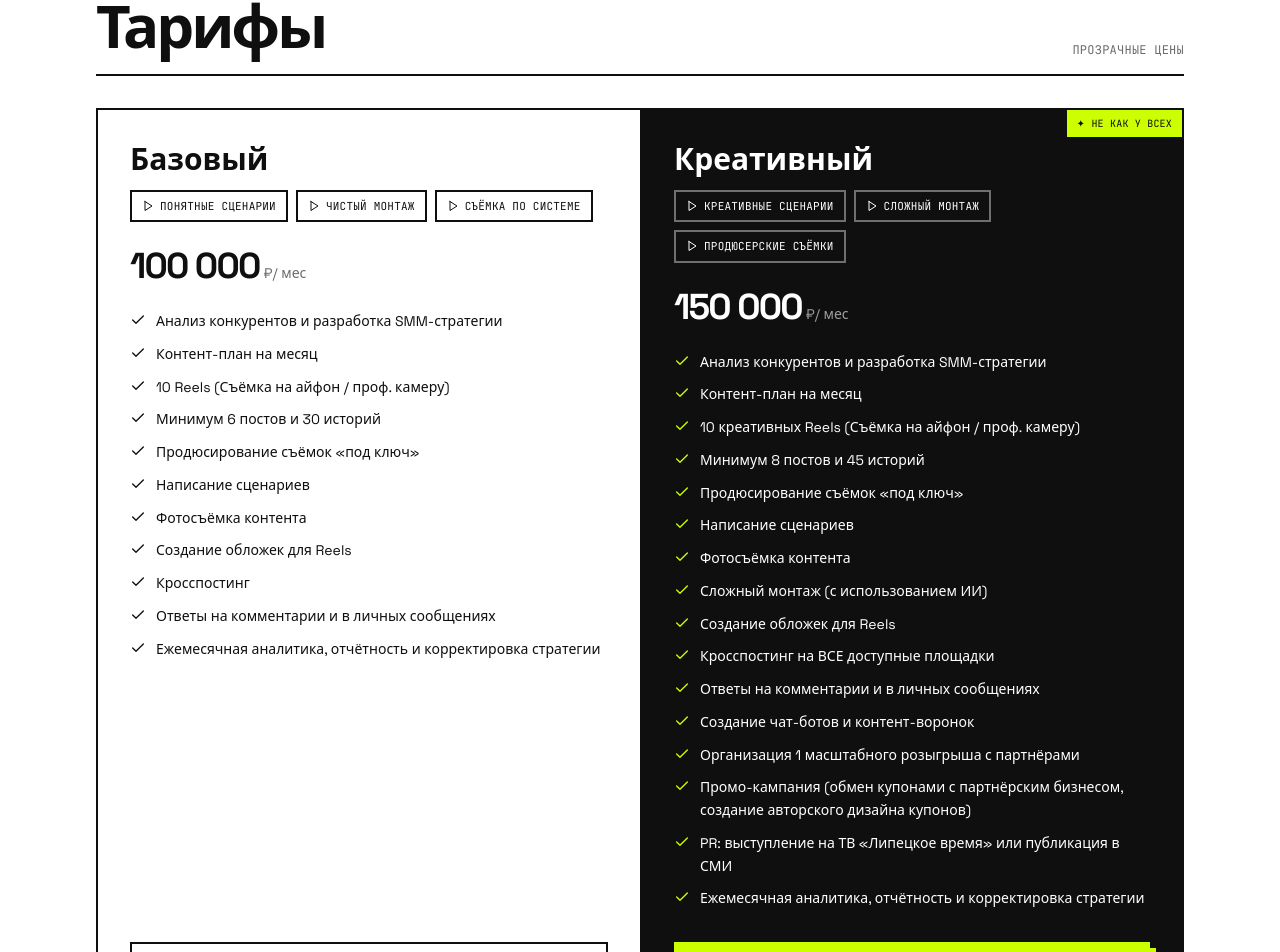
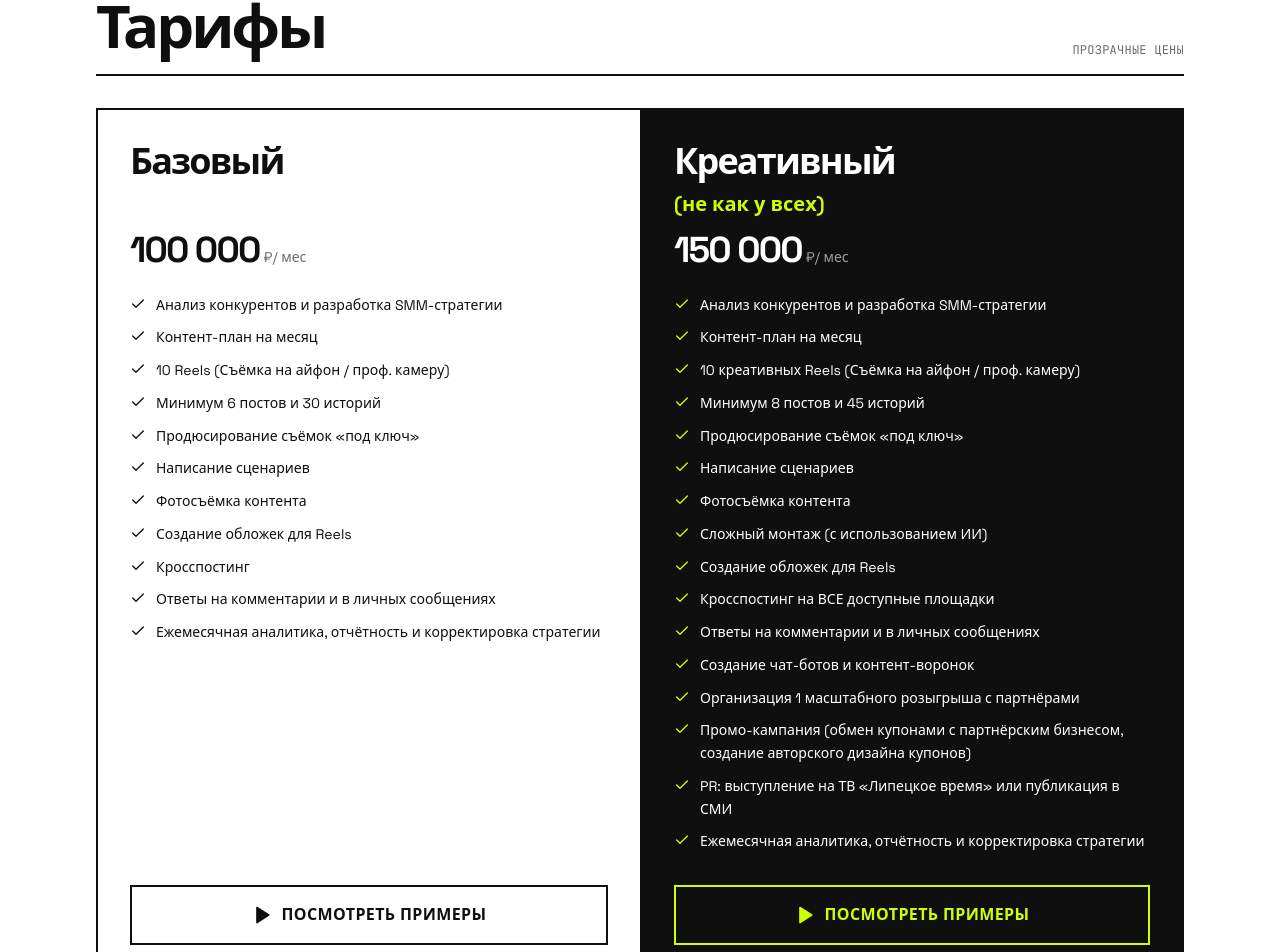
Before and after one commit to pr-poehali-dev/project-blueprints-2024, a React (Vite) app: page / in a window 1280 px wide. Shown: the part 2719-3671 px from the top of the page. Built offline with nearby package versions, Linux system fonts and the light colour scheme.

Commit message:
`refactor: redesign pricing layout with creative tier`

```diff
--- a/src/components/PricingSection.tsx
+++ b/src/components/PricingSection.tsx
@@ -4,11 +4,8 @@ import { Button } from "@/components/ui/button"
 const pricingTiers = [
   {
     name: "Базовый",
-    tags: [
-      { label: "Понятные сценарии", example: "https://rutube.ru/shorts/376ee44caea82478be5e7f5fe29fa445/" },
-      { label: "Чистый монтаж", example: "https://rutube.ru/shorts/b0ae9ee6a009582688b497a4f2e0d7d2/" },
-      { label: "Съёмка по системе", example: "https://rutube.ru/shorts/c663b7c5d19c2f9be7b34dfd84b9c303/" },
-    ],
+    accent: null,
+    examplesUrl: "https://rutube.ru/shorts/376ee44caea82478be5e7f5fe29fa445/",
     price: "100 000",
     period: "/ мес",
     badge: null,
@@ -29,14 +26,11 @@ const pricingTiers = [
   },
   {
     name: "Креативный",
-    tags: [
-      { label: "Креативные сценарии", example: "https://rutube.ru/shorts/fd0edd196b670e7ae99c033aa265b894/" },
-      { label: "Сложный монтаж", example: "https://rutube.ru/shorts/617a3f081e6abe3bc7e19bfb9440ad93/" },
-      { label: "Продюсерские съёмки", example: "https://rutube.ru/shorts/33a1c2f9542daa338093cc3889ac5f5f/" },
-    ],
+    accent: "(не как у всех)",
+    examplesUrl: "https://rutube.ru/shorts/fd0edd196b670e7ae99c033aa265b894/",
     price: "150 000",
     period: "/ мес",
-    badge: "Не как у всех",
+    badge: null,
     features: [
       "Анализ конкурентов и разработка SMM-стратегии",
       "Контент-план на месяц",
@@ -80,34 +74,18 @@ export function PricingSection() {
                 index !== 0 ? "border-t-2 md:border-t-0 border-foreground" : ""
               } ${tier.highlighted ? "bg-foreground text-background" : ""}`}
             >
-              {tier.badge && (
-                <span className="absolute top-0 right-0 font-mono-tag text-[10px] uppercase tracking-wide px-2.5 py-1.5 bg-accent text-accent-foreground">
-                  ✦ {tier.badge}
-                </span>
-              )}
-
-              <h3 className="text-2xl sm:text-3xl font-bold mb-3">{tier.name}</h3>
-
-              <div className="flex flex-wrap gap-2 mb-6">
-                {tier.tags.map((tag, i) => (
-                  <a
-                    key={i}
-                    href={tag.example}
-                    target="_blank"
-                    rel="noopener noreferrer"
-                    className={`group inline-flex items-center gap-1.5 px-2.5 py-1.5 border-2 font-mono-tag text-[11px] uppercase tracking-wide transition-colors ${
-                      tier.highlighted
-                        ? "border-background/40 hover:bg-accent hover:text-accent-foreground hover:border-accent"
-                        : "border-foreground hover:bg-foreground hover:text-background"
-                    }`}
-                  >
-                    <Play className="h-3 w-3 flex-shrink-0" />
-                    {tag.label}
-                  </a>
-                ))}
+              <div className="min-h-[76px]">
+                <h3 className="text-3xl sm:text-4xl font-bold leading-none tracking-tighter">
+                  {tier.name}
+                </h3>
+                {tier.accent && (
+                  <span className="mt-2 inline-block text-lg sm:text-xl font-bold text-accent">
+                    {tier.accent}
+                  </span>
+                )}
               </div>
 
-              <div className="mb-6">
+              <div className="mt-3 mb-6">
                 <span className="text-4xl font-bold tracking-tighter">{tier.price}</span>
                 <span className={`text-sm ml-1 ${tier.highlighted ? "text-background/60" : "text-muted-foreground"}`}>
                   ₽{tier.period}
@@ -122,6 +100,20 @@ export function PricingSection() {
                   </li>
                 ))}
               </ul>
+
+              <a
+                href={tier.examplesUrl}
+                target="_blank"
+                rel="noopener noreferrer"
+                className={`mb-3 flex items-center justify-center gap-2.5 w-full py-4 border-2 font-bold text-base uppercase tracking-wide transition-colors ${
+                  tier.highlighted
+                    ? "border-accent text-accent hover:bg-accent hover:text-accent-foreground"
+                    : "border-foreground hover:bg-foreground hover:text-background"
+                }`}
+              >
+                <Play className="h-5 w-5 flex-shrink-0 fill-current" />
+                Посмотреть примеры
+              </a>
 
               <Button
                 variant={tier.highlighted ? "accent" : "outline"}
```
